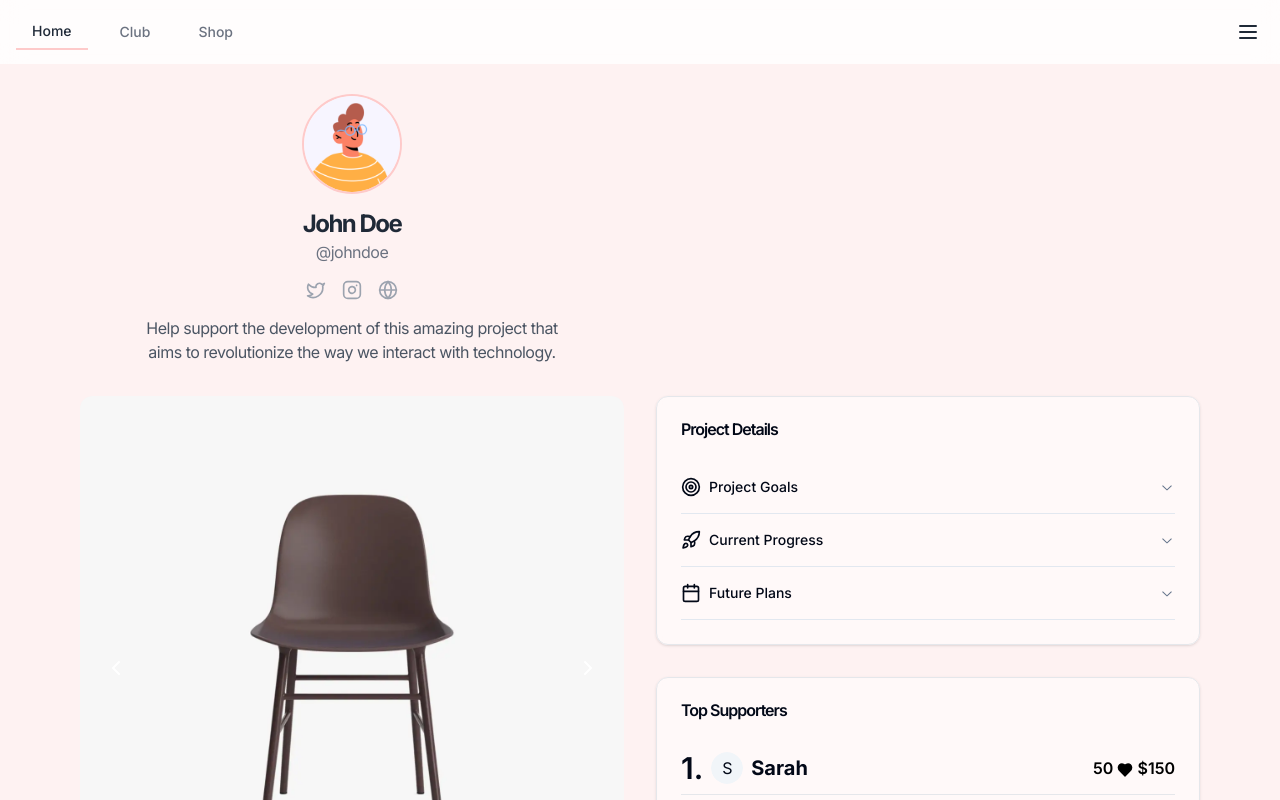
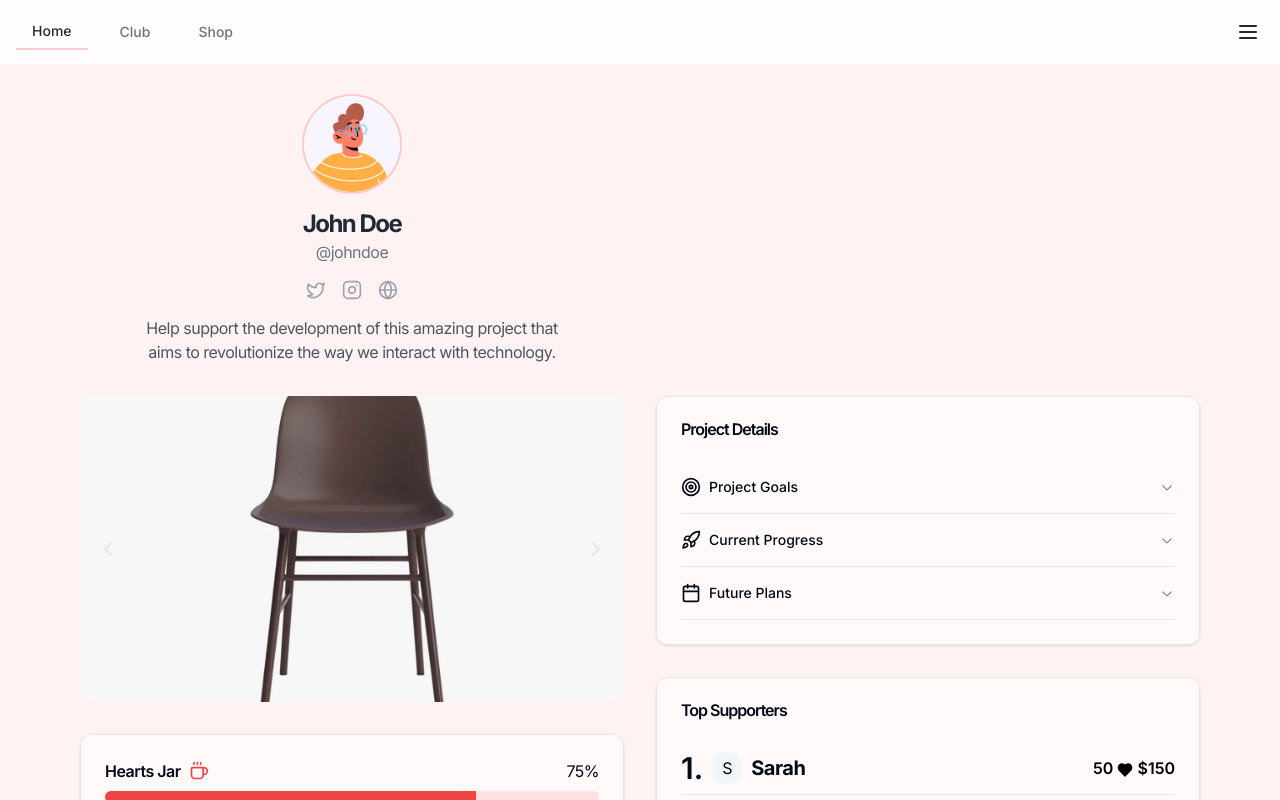
Before and after one commit to madegit/supportthis, a Next.js app: page /support in a window 1280 px wide. Shown: the top 800 px of the page. Built offline with nearby package versions, Linux system fonts and the light colour scheme.

Commit message:
App Update

```diff
--- a/app/page.tsx
+++ b/app/page.tsx
@@ -2,9 +2,9 @@ import React from 'react';
 
 const Page: React.FC = () => {
   return (
-    <div className="flex flex-col items-center justify-center min-h-screen">
-      <h1 className="text-4xl font-bold mb-4">Header</h1>
-      <h2 className="text-2xl text-gray-600">Subtitle</h2>
+    <div className="flex flex-col items-center justify-center min-h-screen mx-50">
+      <h1 className="text-2xl font-bold mb-4 tracking-tight">SupportThis.Org</h1>
+      <h2 className="text-1xl text-gray-600 tracking-tight">A Crowdfunding Platform for Independent & Open-Source Projects.</h2>
     </div>
   );
 };
--- a/components/support-this-creator.tsx
+++ b/components/support-this-creator.tsx
@@ -10,7 +10,7 @@ import { Accordion, AccordionContent, AccordionItem, AccordionTrigger } from "@/
 import { Heart, Share2, Menu, Twitter, Instagram, Globe, Star, Coffee, Info, Target, Rocket, Calendar, Mail, Clock, Shield, LogIn, UserPlus, ChevronLeft, ChevronRight, Link, Facebook, ShoppingCart, Zap, Crown, Check, MessageCircle, Users, Video, Lightbulb } from 'lucide-react'
 import { Tooltip, TooltipContent, TooltipProvider, TooltipTrigger } from "@/components/ui/tooltip"
 import { Dialog, DialogContent, DialogTrigger } from "@/components/ui/dialog"
-import { motion } from "framer-motion"
+import { motion, AnimatePresence } from 'framer-motion'
 
 export default function SupportThisCreator() {
   const [heartCount, setHeartCount] = useState(1)
@@ -46,7 +46,7 @@ export default function SupportThisCreator() {
     {
       name: 'Bronze',
       price: 5,
-      icon: <Shield className="h-8 w-8 mb-2 text-orange-500" />,
+      icon: <Shield className="h-8 w-8 mb-2 text-orange-400" />,
       benefits: [
         { text: 'Early access to content', icon: <Clock className="h-4 w-4 mr-2" /> },
         { text: 'Monthly newsletter', icon: <Mail className="h-4 w-4 mr-2" /> }
@@ -80,11 +80,51 @@ export default function SupportThisCreator() {
     { title: 'Future Plans', content: 'We aim to launch a beta version within the next 3 months, followed by a full release by the end of the year.', icon: <Calendar className="h-5 w-5" /> },
   ]
 
+ const [direction, setDirection] = useState(0)
   const projectImages = [
     "/product.webp?height=360&width=640",
     "/product2.webp?height=360&width=640",
     "/product3.webp?height=360&width=640"
   ]
+
+  const nextImage = () => {
+    setDirection(1)
+    setCurrentImageIndex((prevIndex) => (prevIndex + 1) % projectImages.length)
+  }
+
+  const prevImage = () => {
+    setDirection(-1)
+    setCurrentImageIndex((prevIndex) => (prevIndex - 1 + projectImages.length) % projectImages.length)
+  }
+
+  useEffect(() => {
+    const timer = setInterval(() => {
+      nextImage()
+    }, 20000)
+
+    return () => clearInterval(timer)
+  }, [])
+
+  const variants = {
+    enter: (direction: number) => {
+      return {
+        x: direction > 0 ? 1000 : -1000,
+        opacity: 0
+      }
+    },
+    center: {
+      zIndex: 1,
+      x: 0,
+      opacity: 1
+    },
+    exit: (direction: number) => {
+      return {
+        zIndex: 0,
+        x: direction < 0 ? 1000 : -1000,
+        opacity: 0
+      }
+    }
+  }
 
   const shopItems = [
     { name: 'T-Shirt', price: 25, image: '/tshirt.jpg?height=360&width=640' },
@@ -136,13 +176,6 @@ export default function SupportThisCreator() {
     }
   }, [])
 
-  const nextImage = () => {
-    setCurrentImageIndex((prevIndex) => (prevIndex + 1) % projectImages.length)
-  }
-
-  const prevImage = () => {
-    setCurrentImageIndex((prevIndex) => (prevIndex - 1 + projectImages.length) % projectImages.length)
-  }
 
   return (
     <div className="min-h-screen bg-red-50 dark:bg-gray-900 text-gray-800 dark:text-gray-200">
@@ -209,24 +242,34 @@ export default function SupportThisCreator() {
               </div>
 
               {/* Project Images Slider */}
-              <div className="relative mb-8 rounded-xl overflow-hidden">
-                <Image
-                  src={projectImages[currentImageIndex]}
-                  alt={`Project image ${currentImageIndex + 1}`}
-                  className="w-full h-auto rounded-xl"
-                  width={640}
-                  height={360}
-                />
+              <div className="relative mb-8 rounded-xl overflow-hidden w-full" style={{ paddingTop: '56.25%' }}>
+                <AnimatePresence initial={false} custom={direction}>
+                  <motion.img
+                    key={currentImageIndex}
+                    src={projectImages[currentImageIndex]}
+                    custom={direction}
+                    variants={variants}
+                    initial="enter"
+                    animate="center"
+                    exit="exit"
+                    transition={{
+                      x: { type: "spring", stiffness: 300, damping: 30 },
+                      opacity: { duration: 0.2 }
+                    }}
+                    className="absolute top-0 left-0 w-full h-full object-cover rounded-xl"
+                    alt={`Project image ${currentImageIndex + 1}`}
+                  />
+                </AnimatePresence>
                 <Button
                   variant="ghost"
-                  className="absolute left-2 top-1/2 transform -translate-y-1/2 text-white hover:text-gray-200"
+                  className="absolute left-2 top-1/2 transform -translate-y-1/2 text-gray-200 hover:text-gray-400 p-2 z-10 "
                   onClick={prevImage}
                 >
                   <ChevronLeft className="h-6 w-6" />
                 </Button>
                 <Button
                   variant="ghost"
-                  className="absolute right-2 top-1/2 transform -translate-y-1/2 text-white hover:text-gray-200"
+                  className="absolute right-2 top-1/2 transform -translate-y-1/2  text-gray-200 hover:text-gray-400 p-2 z-10"
                   onClick={nextImage}
                 >
                   <ChevronRight className="h-6 w-6" />
@@ -382,9 +425,9 @@ export default function SupportThisCreator() {
                           <AvatarFallback>{supporter.name[0]}</AvatarFallback>
                         </Avatar>
                         <span className={
-                          index === 0 ? 'text-xl font-bold' :
-                          index === 1 ? 'text-lg font-semibold' :
-                          index === 2 ? 'text-base font-semibold' : ''
+                          index === 0 ? 'text-xl font-bold tracking-tight' :
+                          index === 1 ? 'text-lg font-semibold tracking-tight' :
+                          index === 2 ? 'text-base font-semibold tracking-tight' : ''
                         }>{supporter.name}</span>
                       </div>
                       <div className="flex items-center text-black dark:text-white">
@@ -418,7 +461,7 @@ export default function SupportThisCreator() {
 
               {/* Creators love us */}
               <div className="text-center mb-16">
-                <p className="text-lg font-semibold tracking-[-0.5px]">Creators love us</p>
+                <p className="text-lg font-semibold tracking-[-0.5px]">Creators love us.</p>
               </div>
             </div>
           </>
@@ -467,8 +510,9 @@ export default function SupportThisCreator() {
                     <Image src={item.image} alt={item.name} className="w-full h-48 object-cover mb-4 rounded-lg" width={200} height={200} />
                     <h3 className="font-semibold text-lg mb-2">{item.name}</h3>
                     <p className="text-gray-600 dark:text-gray-300 mb-4">${item.price}</p>
-                    <Button className="w-full bg-black dark:bg-white text-white dark:text-black hover:bg-red-600 dark:hover:bg-red-400 rounded-xl">
-                      Add to Cart
+                    <Button className="w-full bg-transparent border-2 border-gray-600 text-black text-gray-800 dark:text-gray-200 hover:bg-black dark:hover:bg-white hover:text-white rounded-xl font-semibold">
+                     Add to Cart
+                    <ShoppingCart className="h-4 w-4 ml-2" />
                     </Button>
                   </CardContent>
                 </Card>
@@ -479,7 +523,7 @@ export default function SupportThisCreator() {
       </main>
 
       {/* Sticky send hearts and share buttons */}
-      <div className={`fixed left-0 right-0 transition-all duration-300 ease-in-out ${isSticky ? 'bottom-4' : '-bottom-20'}`}>
+      <div className={`fixed left-0 right-0 transition-all duration-300 ease-in-out ${isSticky ? 'bottom-4' : '-bottom-20 z-100'}`}>
         <div className="flex space-x-2 px-4 max-w-xl mx-auto">
           <Button className="flex-grow bg-black dark:bg-white text-white dark:text-black hover:bg-red-600 dark:hover:bg-red-400 h-12 text-base rounded-xl w-[73%]">
             Send {heartCount} Hearts <Heart className="mx-2 h-5 w-5" /> ${calculateHeartValue(heartCount)}
```
